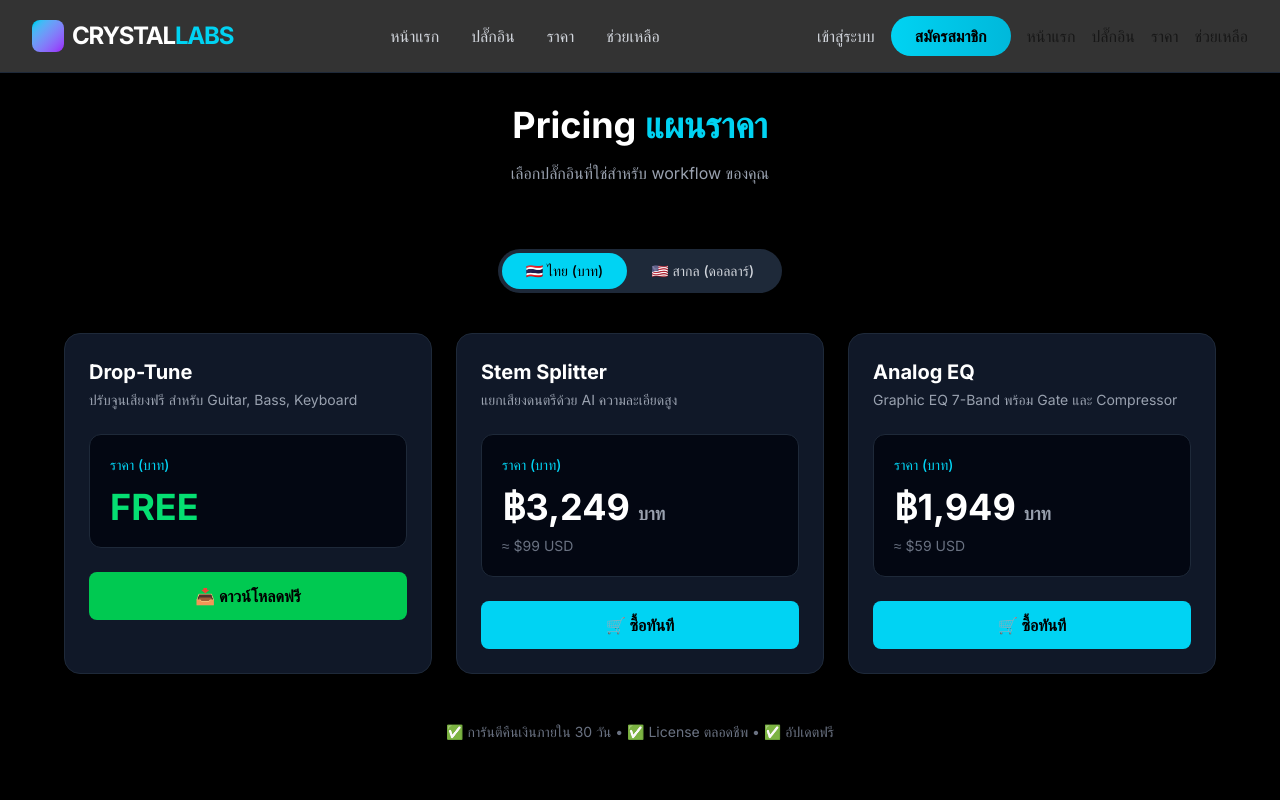
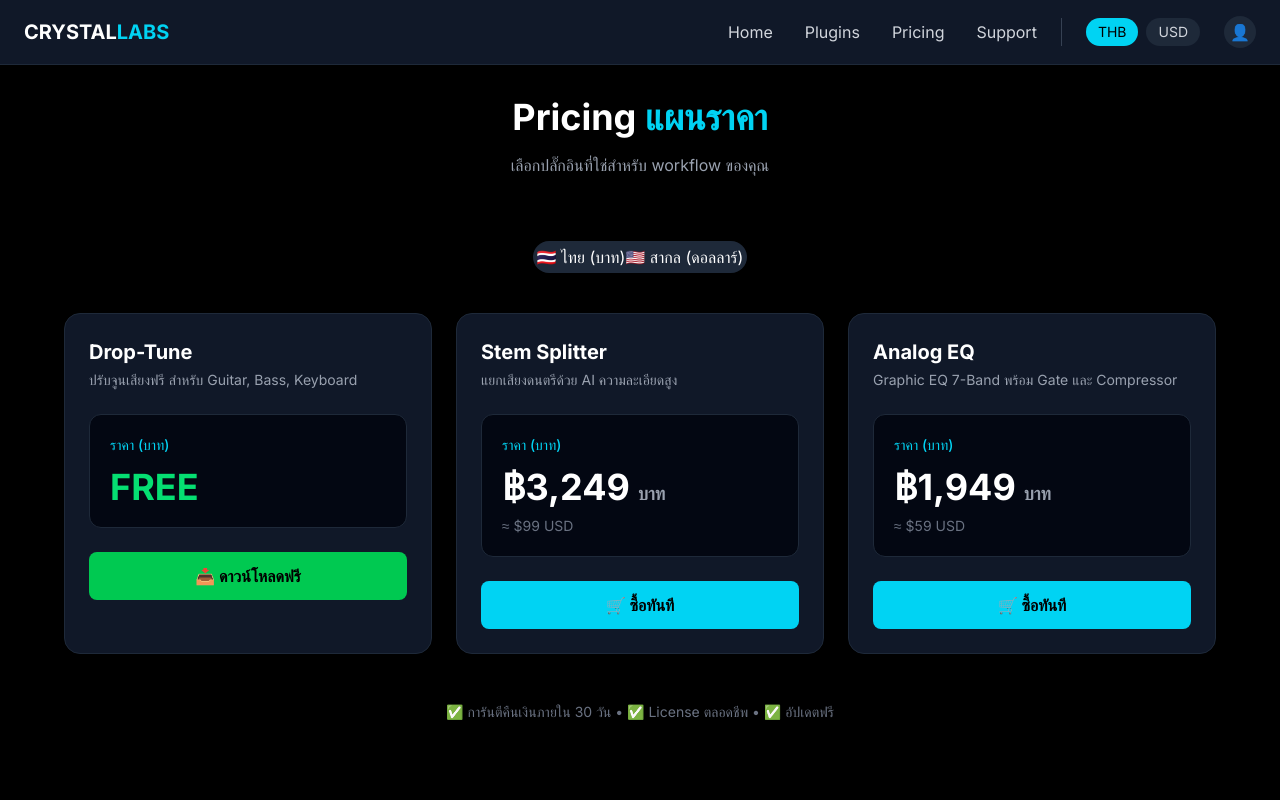
Before and after one commit to Stephen-Nanchakorn/Crystal-Labolatories, a Next.js app: page /pricing in a window 1280 px wide. Shown: the top 800 px of the page. Built offline with nearby package versions, Linux system fonts and the light colour scheme; no server answers.

Commit message:
feat: move currency toggle to header, single purchase button, THB-only checkout

```diff
--- a/app/checkout/[id]/page.tsx
+++ b/app/checkout/[id]/page.tsx
@@ -3,7 +3,6 @@ import { createCheckoutSession } from "@/lib/stripe";
 import { createClient } from "@/lib/supabase/server";
 import { redirect } from "next/navigation";
 
-// ข้อมูลราคาปลั๊กอิน
 const pluginPrices = {
   "drop-tune": {
     name: "Drop-Tune",
@@ -29,9 +28,6 @@ export default async function CheckoutPage({
 }) {
   const { id: pluginId } = await params;
   const supabase = await createClient();
-  const {
-    data: { user },
-  } = await supabase.auth.getUser();
 
   const plugin = pluginPrices[pluginId as keyof typeof pluginPrices] || {
     name: "Unknown Plugin",
@@ -42,8 +38,8 @@ export default async function CheckoutPage({
   const pluginPriceUSD = plugin.usd;
   const pluginPriceTHB = plugin.thb;
 
-  // Server Action สำหรับ Checkout
-  async function createStripeSession(currency: "THB" | "USD") {
+  // ✅ เปลี่ยนเป็นใช้ THB เท่านั้น (ไม่มีตัวเลือก currency)
+  async function handlePurchase() {
     "use server";
 
     const successUrl = `${process.env.NEXT_PUBLIC_SITE_URL}/purchase-success?session_id={CHECKOUT_SESSION_ID}`;
@@ -52,7 +48,7 @@ export default async function CheckoutPage({
     const checkoutUrl = await createCheckoutSession(
       pluginId,
       1,
-      currency,
+      "THB", // ✅ ใช้ THB เท่านั้น
       successUrl,
       cancelUrl
     );
@@ -71,31 +67,21 @@ export default async function CheckoutPage({
           <p className="text-gray-400">License: Lifetime, Updates Included</p>
         </div>
 
-        {/* Price Display */}
+        {/* Price Display (แสดงแค่ THB) */}
         <PriceDisplay usdPrice={pluginPriceUSD} thbPrice={pluginPriceTHB} />
 
-        {/* Payment Buttons */}
-        <div className="mt-8 space-y-4">
-          {/* ปุ่ม THB */}
-          <form action={createStripeSession.bind(null, "THB")}>
+        {/* ✅ ปุ่ม Purchase เดียว */}
+        <form action={handlePurchase} className="mt-8">
           <button
             type="submit"
             className="w-full bg-gradient-to-r from-cyan-400 to-cyan-500 hover:from-cyan-500 hover:to-cyan-600 text-black font-bold py-4 rounded-xl text-lg"
           >
-              ชำระด้วยบัตรหรือ PromptPay (THB)
+            🛒 Purchase Now
           </button>
         </form>
 
-          {/* ปุ่ม USD */}
-          <form action={createStripeSession.bind(null, "USD")}>
-            <button
-              type="submit"
-              className="w-full border border-cyan-400 text-cyan-400 hover:bg-cyan-400/10 font-bold py-4 rounded-xl text-lg"
-            >
-              Pay with Card (USD)
-            </button>
-          </form>
-        </div>
+        {/* ✅ ลบบรรทัด USD, PromptPay ออกทั้งหมด */}
+
       </div>
     </main>
   );
--- a/app/components/PriceDisplay.tsx
+++ b/app/components/PriceDisplay.tsx
@@ -4,55 +4,29 @@ import { useState } from "react";
 
 export default function PriceDisplay({
   usdPrice,
-  thbPrice,  // ✅ ต้องมีบรรทัดนี้
+  thbPrice,
 }: {
   usdPrice: number;
-  thbPrice: number;  // ✅ ต้องมี type นี้
+  thbPrice: number;
 }) {
-  const [currency, setCurrency] = useState<"THB" | "USD">("THB");
+  // ✅ ลบ useState, ลบ toggle buttons ทั้งหมด
 
   return (
     <div className="border border-gray-800 rounded-lg p-4">
       <div className="flex justify-between items-center mb-3">
         <h3 className="font-semibold text-cyan-400">ราคา</h3>
-        <div className="flex gap-2">
-          <button
-            onClick={() => setCurrency("THB")}
-            className={`px-3 py-1 rounded-full text-sm ${
-              currency === "THB"
-                ? "bg-cyan-400 text-black"
-                : "bg-gray-800 text-gray-300"
-            }`}
-          >
-            THB
-          </button>
-          <button
-            onClick={() => setCurrency("USD")}
-            className={`px-3 py-1 rounded-full text-sm ${
-              currency === "USD"
-                ? "bg-cyan-400 text-black"
-                : "bg-gray-800 text-gray-300"
-            }`}
-          >
-            USD
-          </button>
-        </div>
+        <span className="text-xs text-gray-500">(บาท)</span>
       </div>
 
-      <div className="text-3xl font-bold">
-        {currency === "THB" ? "฿" : "$"}
-        {currency === "THB"
-          ? thbPrice.toLocaleString("th-TH")  // ✅ ใช้ thbPrice
-          : usdPrice.toLocaleString("en-US")}
-        <span className="text-sm text-gray-400 ml-2">
-          {currency === "THB" ? "บาท" : "USD"}
-        </span>
+      {/* แสดงแค่ THB เป็นหลัก */}
+      <div className="text-3xl font-bold text-white">
+        ฿{thbPrice.toLocaleString("th-TH")}
+        <span className="text-sm text-gray-400 ml-2">บาท</span>
       </div>
 
+      {/* แสดง USD เป็นตัวเล็กใต้ราคาหลัก */}
       <div className="text-sm text-gray-500 mt-2">
-        {currency === "THB"
-          ? `≈ $${usdPrice} USD`
-          : `≈ ฿${thbPrice.toLocaleString("th-TH")} THB`}
+        ≈ ${usdPrice} USD
       </div>
     </div>
   );
--- a/app/components/header.tsx
+++ b/app/components/header.tsx
@@ -1,87 +1,73 @@
-import { createClient } from "@/lib/supabase/server";
-import UserMenu from "./usermenu";
+"use client";
 
-export default async function Header() {
-  const supabase = await createClient();
-  const { data: { user } } = await supabase.auth.getUser();
+import { useState } from "react";
+import Link from "next/link";
 
-  // สร้างชื่อแสดง (จาก full_name หรือ email)
-  const displayName =
-    user?.user_metadata?.full_name?.split(" ")[0] ||
-    user?.email?.split("@")[0] ||
-    "User";
+export default function Header() {
+  const [currency, setCurrency] = useState<"THB" | "USD">("THB");
 
   return (
-    <header className="sticky top-0 z-50 bg-black/95 backdrop-blur supports-[backdrop-filter]:bg-black/80 border-b border-gray-800 px-8 py-4">
-      <nav className="max-w-7xl mx-auto flex items-center justify-between">
+    <header className="bg-gray-900 border-b border-gray-800 px-6 py-4">
+      <div className="max-w-7xl mx-auto flex justify-between items-center">
         {/* Logo */}
-        <a
-          href="/"
-          className="flex items-center gap-2 group"
-        >
-          <div className="w-8 h-8 bg-gradient-to-br from-cyan-400 to-purple-600 rounded-lg"></div>
-          <span className="text-2xl font-bold tracking-tighter">
+        <Link href="/" className="text-xl font-bold">
           <span className="text-white">CRYSTAL</span>
           <span className="text-cyan-400">LABS</span>
-          </span>
-        </a>
+        </Link>
 
+        {/* Navigation + Currency */}
+        <div className="flex items-center gap-6">
           {/* Navigation Links */}
-        <div className="hidden md:flex items-center gap-8">
-          <a
-            href="/"
-            className="text-gray-300 hover:text-cyan-400 transition-colors font-medium"
+          <nav className="hidden md:flex items-center gap-8">
+            <Link href="/" className="text-gray-300 hover:text-white">
+              Home
+            </Link>
+            <Link href="/plugins" className="text-gray-300 hover:text-white">
+              Plugins
+            </Link>
+            <Link href="/pricing" className="text-gray-300 hover:text-white">
+              Pricing
+            </Link>
+            <Link href="/support" className="text-gray-300 hover:text-white">
+              Support
+            </Link>
+          </nav>
+
+          {/* ✅ เพิ่ม Currency Toggle ตรงนี้ */}
+          <div className="hidden md:flex items-center gap-2 border-l border-gray-700 pl-6">
+            <button
+              onClick={() => setCurrency("THB")}
+              className={`px-3 py-1 text-sm rounded-full ${
+                currency === "THB"
+                  ? "bg-cyan-400 text-black"
+                  : "bg-gray-800 text-gray-300"
+              }`}
             >
-            หน้าแรก
-          </a>
-          <a
-            href="/plugins"
-            className="text-gray-300 hover:text-cyan-400 transition-colors font-medium"
+              THB
+            </button>
+            <button
+              onClick={() => setCurrency("USD")}
+              className={`px-3 py-1 text-sm rounded-full ${
+                currency === "USD"
+                  ? "bg-cyan-400 text-black"
+                  : "bg-gray-800 text-gray-300"
+              }`}
             >
-            ปลั๊กอิน
-          </a>
-          <a
-            href="/pricing"
-            className="text-gray-300 hover:text-cyan-400 transition-colors font-medium"
-          >
-            ราคา
-          </a>
-          <a
-            href="/support"
-            className="text-gray-300 hover:text-cyan-400 transition-colors font-medium"
-          >
-            ช่วยเหลือ
-          </a>
+              USD
+            </button>
           </div>
 
-        {/* Login/Signup หรือ User Menu */}
+          {/* Profile */}
           <div className="flex items-center gap-4">
-          {user ? (
-            // ✅ Login แล้ว → แสดง Hello, ชื่อ + Dropdown
-            <UserMenu displayName={displayName} />
-          ) : (
-            // ❌ ยังไม่ Login → แสดงปุ่มเดิม
-            <>
-              <a
-                href="/login"
-                className="text-gray-300 hover:text-cyan-400 transition-colors font-medium"
+            <Link
+              href="/profile"
+              className="w-8 h-8 rounded-full bg-gray-800 flex items-center justify-center"
             >
-                เข้าสู่ระบบ
-              </a>
-              <a
-                href="/signup"
-                className="bg-gradient-to-r from-cyan-400 to-cyan-500 hover:from-cyan-500 hover:to-cyan-600 text-black font-semibold px-6 py-2 rounded-full transition-all hover:scale-105"
-              >
-                สมัครสมาชิก
-              </a>
-              <a href="/" className="...">หน้าแรก</a>
-              <a href="/plugins" className="...">ปลั๊กอิน</a> {/* ✅ ต้องมีบรรทัดนี้ */}
-              <a href="/pricing" className="...">ราคา</a>
-              <a href="/support" className="...">ช่วยเหลือ</a>
-            </>
-          )}
+              👤
+            </Link>
           </div>
-      </nav>
+        </div>
+      </div>
     </header>
   );
 }
--- a/app/pricing/page.tsx
+++ b/app/pricing/page.tsx
@@ -49,29 +49,14 @@ export default function PricingPage() {
         {/* Currency Toggle */}
         <div className="flex justify-center mb-10">
           <div className="inline-flex rounded-full bg-gray-800 p-1">
-            <button
-              onClick={() => setCurrency("THB")}
-              className={`px-6 py-2 rounded-full text-sm font-medium transition-colors ${
-                currency === "THB"
-                  ? "bg-cyan-400 text-black"
-                  : "text-gray-300 hover:text-white"
-              }`}
-            >
+            <button onClick={() => setCurrency("THB")} className="...">
               🇹🇭 ไทย (บาท)
             </button>
-            <button
-              onClick={() => setCurrency("USD")}
-              className={`px-6 py-2 rounded-full text-sm font-medium transition-colors ${
-                currency === "USD"
-                  ? "bg-cyan-400 text-black"
-                  : "text-gray-300 hover:text-white"
-              }`}
-            >
+            <button onClick={() => setCurrency("USD")} className="...">
               🇺🇸 สากล (ดอลลาร์)
             </button>
           </div>
         </div>
-
         {/* Pricing Cards */}
         <div className="grid md:grid-cols-3 gap-6">
           {plugins.map((plugin) => (
@@ -122,11 +107,10 @@ export default function PricingPage() {
               {/* CTA Button */}
               <Link
                 href={`/plugins/${plugin.slug}`}
-                className={`block text-center font-bold py-3 rounded-lg transition-colors ${
-                  plugin.isFree
+                className={`block text-center font-bold py-3 rounded-lg transition-colors ${plugin.isFree
                     ? "bg-green-500 hover:bg-green-600 text-black"
                     : "bg-cyan-400 hover:bg-cyan-500 text-black"
-                }`}
+                  }`}
               >
                 {plugin.isFree ? "📥 ดาวน์โหลดฟรี" : "🛒 ซื้อทันที"}
               </Link>
```
Lines whose indentation alone changed are shown as unchanged.
